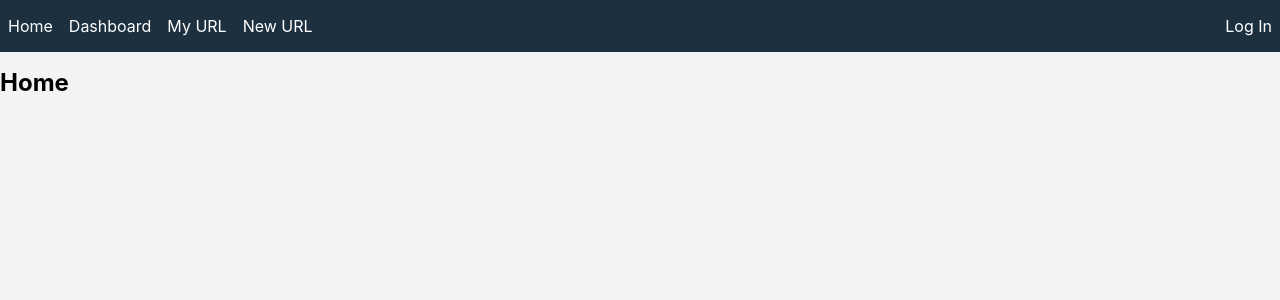
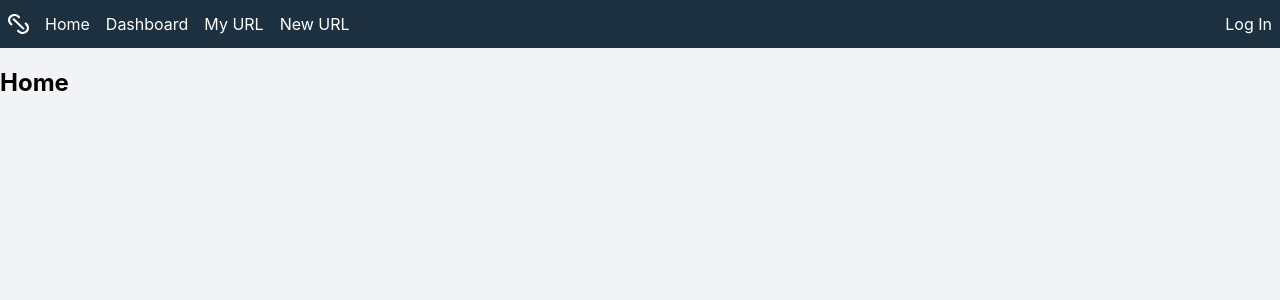
Before and after one commit to fabienzucchet/url-shortener, a React (Create React App) app in the folder front/: page / in a window 1280 px wide. Shown: the top 300 px of the page. Built offline with nearby package versions, Linux system fonts and the light colour scheme.

Commit message:
Add Logo

```diff
--- a/front/src/App.css
+++ b/front/src/App.css
@@ -5,17 +5,28 @@ body {
 .navbar {
     display: flex;
     justify-content: space-between;
+    align-items: center;
     flex-wrap: wrap;
-    padding: 1em 0;
     background-color: #1C3040;
     position: fixed;
     top: 0px;
     width: 100%;
+    height: 3em;
 }
 
 .main-page{
     position: fixed;
     top: 3em;
+}
+
+.navbar-pages{
+    display: flex;
+    align-items: center;
+}
+
+.logo{
+    filter: invert(100%) sepia(6%) saturate(0%) hue-rotate(70deg) brightness(108%) contrast(108%);
+    padding: 0.5em;
 }
 
 .navbar a,.navbar span {
--- a/front/src/components/base/Navbar.js
+++ b/front/src/components/base/Navbar.js
@@ -1,6 +1,8 @@
 import React from 'react';
 
 import { useGetUser } from '../../hooks/useGetUser';
+
+import logo from '../../svg/logo-url.svg';
 
 const Navbar = () => {
 
@@ -10,10 +12,13 @@ const Navbar = () => {
     return (
         <nav className="navbar">
             <div className="navbar-pages">
-                <a href="/" className="navbar-link">Home</a>
-                <a href="/dashboard" className="navbar-link">Dashboard</a>
-                <a href="/url/list" className="navbar-link">My URL</a>
-                <a href="/url/create" className="navbar-link">New URL</a>
+                <img src={logo} alt={logo} className="logo" />
+                <div>
+                    <a href="/" className="navbar-link">Home</a>
+                    <a href="/dashboard" className="navbar-link">Dashboard</a>
+                    <a href="/url/list" className="navbar-link">My URL</a>
+                    <a href="/url/create" className="navbar-link">New URL</a>
+                </div>
             </div>
             <div className="navbar-login">
                 {isLoggedIn
```
Also changed, not shown: front/src/svg/logo-url.svg (added).
